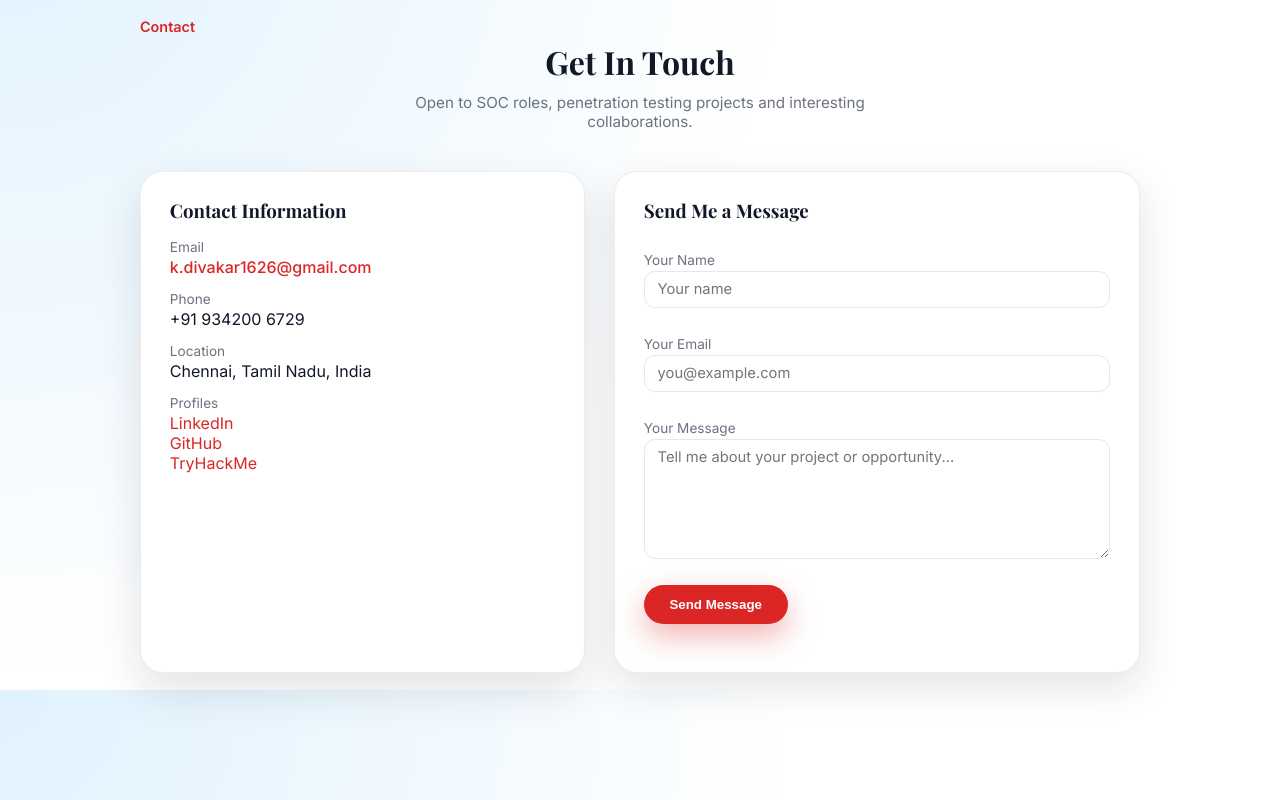
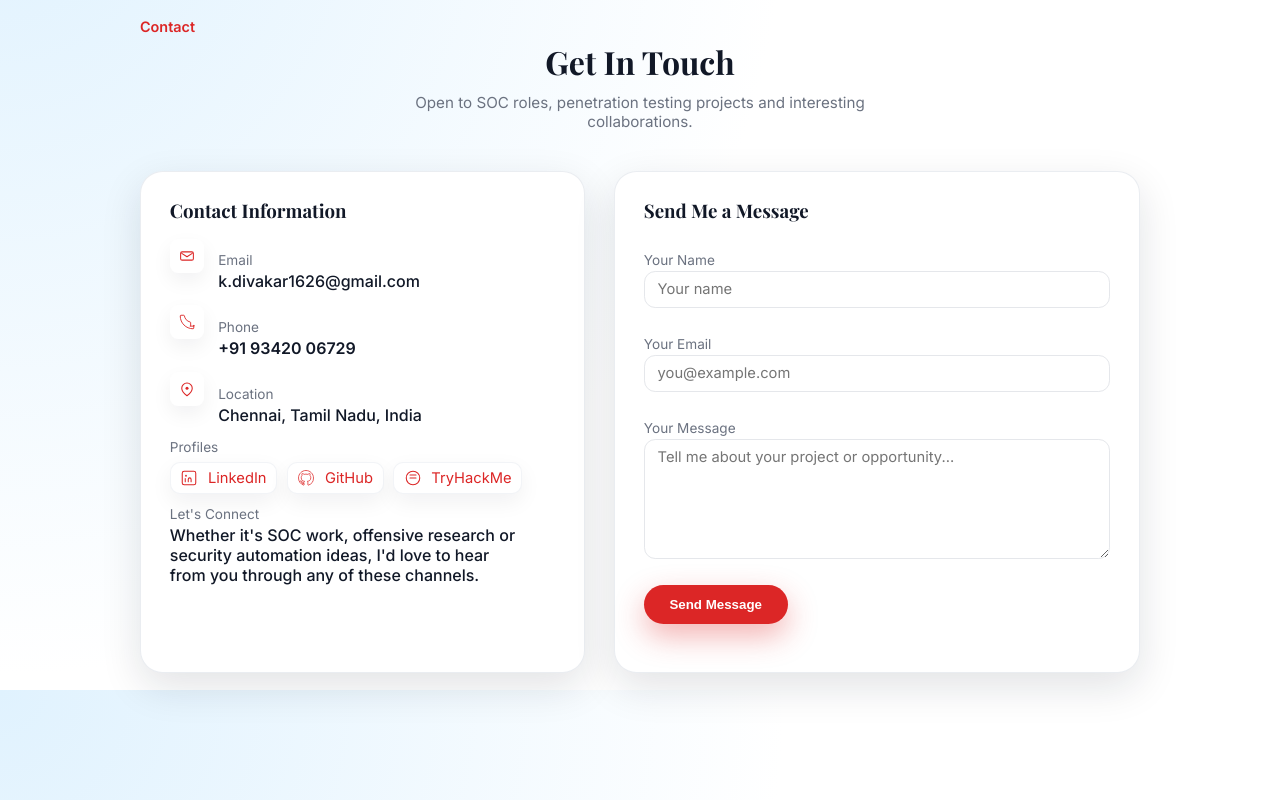
Before and after one commit to Diva07-kd/diva-portfolio, a React (Vite) app: page / in a window 1280 px wide. Shown: the part 5710-6510 px from the top of the page. Built offline with nearby package versions, Linux system fonts and the light colour scheme.

Commit message:
Updated contact section and UI enhancements

```diff
--- a/src/components/Contact.jsx
+++ b/src/components/Contact.jsx
@@ -46,33 +46,95 @@ export default function Contact() {
 
         <div className="contact-grid">
           {/* LEFT – info card */}
-          <div className="card card-padded" style={{ boxShadow: "0 18px 45px rgba(15,23,42,0.12)" }} data-aos="fade-right" data-aos-duration="700">
+          {/* LEFT – info card (replace the inside of the card) */}
+<div className="card card-padded contact-info-card" data-aos="fade-right" data-aos-duration="700">
   <h3 style={{ marginTop: 0, marginBottom: "1rem" }}>Contact Information</h3>
 
+  <div className="contact-info-row">
+    <span className="icon" aria-hidden>
+      {/* email SVG */}
+      <svg width="18" height="18" viewBox="0 0 24 24" fill="none" xmlns="http://www.w3.org/2000/svg">
+        <rect x="3.5" y="6.5" width="17" height="11" rx="2" stroke="currentColor" strokeWidth="1.4" fill="none"/>
+        <path d="M5 8.5L12 13L19 8.5" stroke="currentColor" strokeWidth="1.4" strokeLinecap="round" strokeLinejoin="round"/>
+      </svg>
+    </span>
+    <div>
       <p className="contact-label">Email</p>
-            <p className="contact-value" style={{ color: "var(--accent)", fontWeight: 500 }}>
+      <p className="contact-value">
         <a href="mailto:k.divakar1626@gmail.com">k.divakar1626@gmail.com</a>
       </p>
+    </div>
+  </div>
 
+  <div className="contact-info-row">
+    <span className="icon" aria-hidden>
+      {/* phone SVG */}
+      <svg width="18" height="18" viewBox="0 0 24 24" fill="none" xmlns="http://www.w3.org/2000/svg">
+        <path d="M21 16.5V20a1 1 0 0 1-1 1c-9.388 0-17-7.612-17-17a1 1 0 0 1 1-1h3.5a1 1 0 0 1 1 .78c.29 1.67 1.1 3.57 2.42 5.18a11.1 11.1 0 0 0 5.18 3.05 1 1 0 0 1 .78 1v3.5a1 1 0 0 1-1 1H21z" stroke="currentColor" strokeWidth="1.2" fill="none" strokeLinecap="round" strokeLinejoin="round"/>
+      </svg>
+    </span>
+    <div>
   <p className="contact-label">Phone</p>
-            <p className="contact-value">+91 934200 6729</p>
+  <p className="contact-value">
+    <span className="phone-number">+91 93420 06729</span>
+  </p>
+</div>
 
+  </div>
+
+  <div className="contact-info-row">
+    <span className="icon" aria-hidden>
+      {/* location SVG */}
+      <svg width="18" height="18" viewBox="0 0 24 24" fill="none" xmlns="http://www.w3.org/2000/svg">
+        <path d="M12 21s7-4.8 7-10a7 7 0 1 0-14 0c0 5.2 7 10 7 10z" stroke="currentColor" strokeWidth="1.4" fill="none" strokeLinecap="round" strokeLinejoin="round"/>
+        <circle cx="12" cy="11" r="2" fill="currentColor"/>
+      </svg>
+    </span>
+    <div>
       <p className="contact-label">Location</p>
       <p className="contact-value">Chennai, Tamil Nadu, India</p>
+    </div>
+  </div>
 
+  <div style={{ marginTop: "0.6rem" }} className="contact-profiles">
     <p className="contact-label">Profiles</p>
-            <p className="contact-value">
-              <a href="https://www.linkedin.com/in/divakark2006" target="_blank" rel="noopener noreferrer" style={{ color: "var(--accent)", display: "block" }}>
-                LinkedIn
+
+    <div className="profile-links">
+      <a href="https://www.linkedin.com/in/divakark2006" target="_blank" rel="noopener noreferrer" className="profile-link">
+        {/* LinkedIn SVG */}
+        <svg width="18" height="18" viewBox="0 0 24 24" fill="none" aria-hidden>
+          <rect x="3" y="3" width="18" height="18" rx="2.5" stroke="currentColor" strokeWidth="1.4" fill="none"/>
+          <circle cx="8" cy="9" r="1.2" fill="currentColor"/>
+          <path d="M7 17v-4.2M11 17v-3.1c0-1.35.8-2.1 1.9-2.1 1.1 0 1.9.75 1.9 2.1V17" stroke="currentColor" strokeWidth="1.4" strokeLinecap="round"/>
+        </svg>
+        <span>LinkedIn</span>
       </a>
-              <a href="https://github.com/Diva07-kd" target="_blank" rel="noopener noreferrer" style={{ color: "var(--accent)", display: "block" }}>
-                GitHub
+
+      <a href="https://github.com/Diva07-kd" target="_blank" rel="noopener noreferrer" className="profile-link">
+        {/* GitHub SVG */}
+        <svg width="18" height="18" viewBox="0 0 24 24" fill="none" aria-hidden>
+          <path d="M12 2C6.48 2 2 6.48 2 12c0 4.42 2.87 8.17 6.84 9.49.5.09.68-.22.68-.48 0-.24-.01-.88-.01-1.73-2.78.6-3.37-1.34-3.37-1.34-.45-1.15-1.11-1.47-1.11-1.47-.91-.62.07-.61.07-.61 1 .07 1.53 1.03 1.53 1.03.89 1.53 2.34 1.09 2.91.83.09-.65.35-1.09.64-1.34-2.22-.25-4.55-1.11-4.55-4.94 0-1.09.39-1.98 1.03-2.68-.1-.25-.45-1.27.1-2.65 0 0 .84-.27 2.75 1.02A9.55 9.55 0 0 1 12 6.84c.85.004 1.71.12 2.51.34 1.91-1.29 2.75-1.02 2.75-1.02.55 1.38.2 2.39.1 2.64.64.7 1.03 1.59 1.03 2.68 0 3.84-2.34 4.68-4.56 4.93.36.31.68.92.68 1.86 0 1.35-.01 2.43-.01 2.76 0 .27.18.59.69.48A10 10 0 0 0 22 12c0-5.52-4.48-10-10-10z" stroke="currentColor" strokeWidth="1" fill="none"/>
+        </svg>
+        <span>GitHub</span>
       </a>
-              <a href="https://tryhackme.com/p/DIVAKARk" target="_blank" rel="noopener noreferrer" style={{ color: "var(--accent)", display: "block" }}>
-                TryHackMe
+
+      <a href="https://tryhackme.com/p/DIVAKARk" target="_blank" rel="noopener noreferrer" className="profile-link">
+        {/* TryHackMe icon (simple badge) */}
+        <svg width="18" height="18" viewBox="0 0 24 24" fill="none" aria-hidden>
+          <circle cx="12" cy="12" r="9" stroke="currentColor" strokeWidth="1.4" fill="none"/>
+          <path d="M8 12h8M8 8h8" stroke="currentColor" strokeWidth="1.4" strokeLinecap="round"/>
+        </svg>
+        <span>TryHackMe</span>
       </a>
+    </div>
+  </div>
+
+  <p className="contact-label" style={{ marginTop: "0.8rem" }}>Let's Connect</p>
+  <p className="contact-value" style={{ maxWidth: "22rem" }}>
+    Whether it&apos;s SOC work, offensive research or security automation ideas, I&apos;d love to hear from you through any of these channels.
   </p>
 </div>
+
 
           {/* RIGHT – form card */}
           <div className="card card-padded" data-aos="fade-left" data-aos-duration="700">
--- a/src/index.css
+++ b/src/index.css
@@ -710,3 +710,103 @@ main {
   will-change: transform, opacity;
   backface-visibility: hidden;
 }
+/* Contact info card — icons + profiles */
+.contact-info-card .contact-info-row {
+  display: flex;
+  gap: 0.9rem;
+  align-items: flex-start;
+  margin-bottom: 0.9rem;
+}
+
+.contact-info-card .icon {
+  width: 34px;
+  height: 34px;
+  display: inline-flex;
+  align-items: center;
+  justify-content: center;
+  border-radius: 8px;
+  background: #fff;
+  box-shadow: 0 8px 20px rgba(15,23,42,0.06);
+  color: var(--accent);
+  flex-shrink: 0;
+}
+
+.contact-info-card .contact-label {
+  font-size: 0.85rem;
+  color: var(--text-muted);
+  margin-bottom: 0.18rem;
+}
+
+.contact-info-card .contact-value {
+  margin: 0;
+  font-weight: 500;
+  color: var(--text-main);
+  display: flex;
+  align-items: center;
+  gap: 0.6rem;
+}
+
+.contact-info-card .profile-links {
+  display: flex;
+  gap: 0.6rem;
+  margin-top: 0.45rem;
+  flex-wrap: wrap;
+}
+
+.contact-info-card .profile-link {
+  display: inline-flex;
+  align-items: center;
+  gap: 0.6rem;
+  padding: 0.35rem 0.6rem;
+  border-radius: 10px;
+  background: #fff;
+  border: 1px solid rgba(148,163,184,0.12);
+  box-shadow: 0 8px 22px rgba(15,23,42,0.06);
+  color: var(--accent);
+  font-size: 0.92rem;
+  text-decoration: none;
+  transition: transform 0.12s ease, box-shadow 0.12s ease;
+}
+
+.contact-info-card .profile-link:hover {
+  transform: translateY(-4px);
+  box-shadow: 0 16px 40px rgba(15,23,42,0.12);
+}
+
+.phone-number {
+  font-weight: 600;
+  color: var(--text-main);
+}
+
+/* small rating area next to phone */
+.phone-rating {
+  display: inline-flex;
+  align-items: center;
+  gap: 0.45rem;
+  margin-left: 0.6rem;
+  font-size: 0.88rem;
+  color: #ef4444; /* red accent */
+}
+
+.phone-rating .stars {
+  letter-spacing: 0.02em;
+  color: #f59e0b; /* gold */
+  font-size: 0.95rem;
+}
+
+.phone-rating .rating-text {
+  color: var(--text-muted);
+  font-size: 0.82rem;
+  margin-left: 0.2rem;
+}
+
+/* mobile responsiveness tweak */
+@media (max-width: 768px) {
+  .contact-info-card .contact-info-row {
+    gap: 0.6rem;
+  }
+  .contact-info-card .profile-link {
+    padding: 0.3rem 0.5rem;
+    font-size: 0.86rem;
+  }
+}
```
Lines whose indentation alone changed are shown as unchanged.
